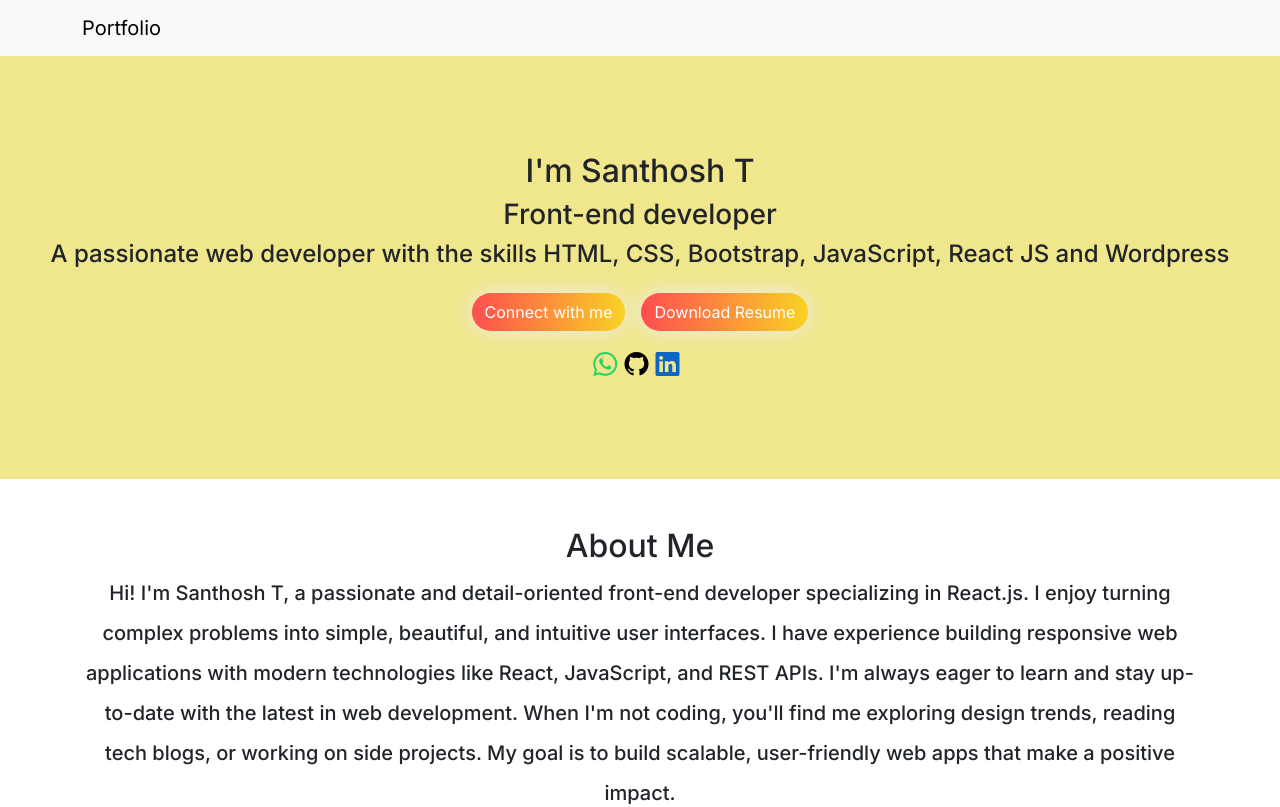
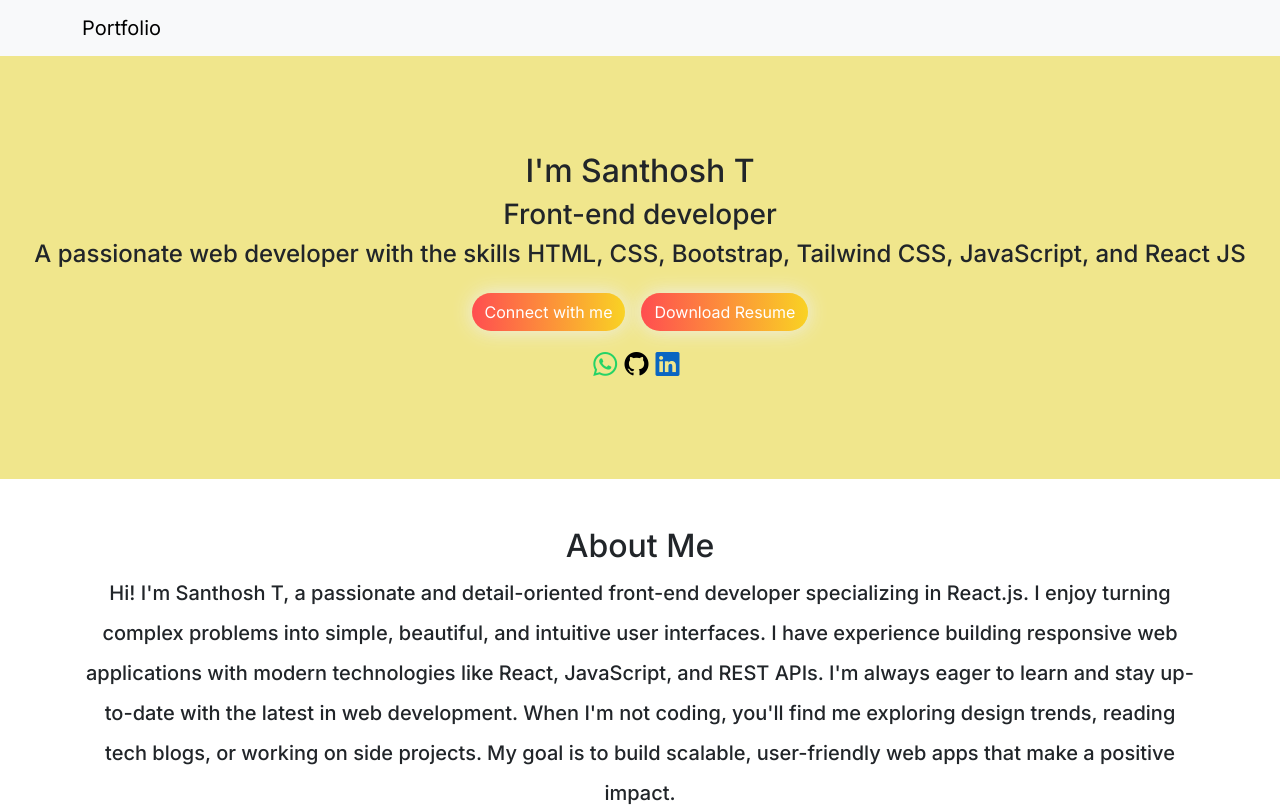
Before and after one commit to SAN2022/Portfolio, a React (Vite) app: page / in a window 1280 px wide. Shown: the top 807 px of the page. Built offline with nearby package versions, Linux system fonts and the light colour scheme.

Commit message:
Skill updated

```diff
--- a/src/Components/Header.jsx
+++ b/src/Components/Header.jsx
@@ -27,7 +27,7 @@ export default function Header(){
                 {/* <img src={my_img} alt="" width='120px'/> */}
                     <h2>I'm Santhosh T</h2>
                     <h3>Front-end developer</h3>
-                    <h4>A passionate web developer with the skills HTML, CSS, Bootstrap, JavaScript, React JS and Wordpress</h4>
+                    <h4>A passionate web developer with the skills HTML, CSS, Bootstrap, Tailwind CSS, JavaScript, and React JS</h4>
                     <button className='connect btn'><a href="https://wa.me/+918344571951" target='_blank'>Connect with me</a></button>
                     <button className='resume btn' onClick={downloadResume}>Download Resume</button>
                     <div className="social-icons">
```
